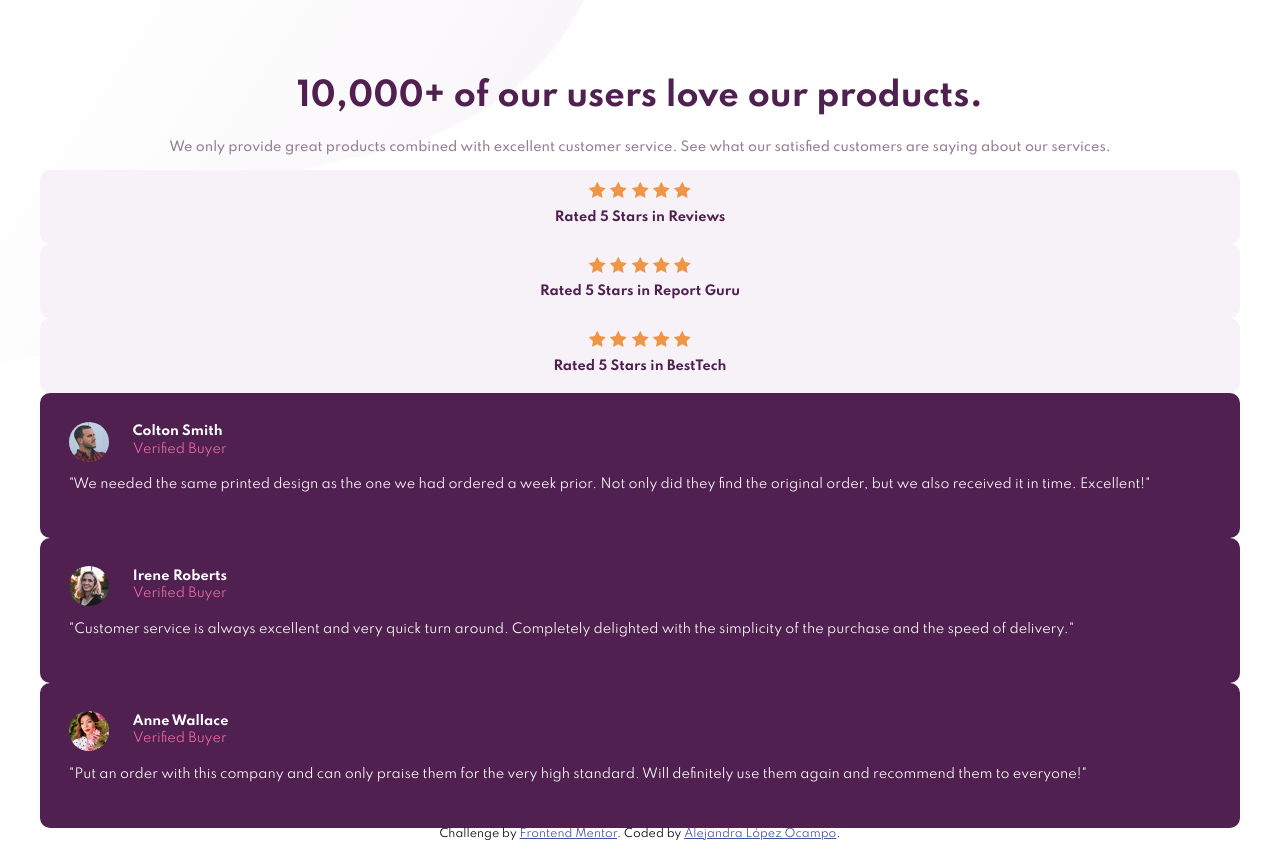
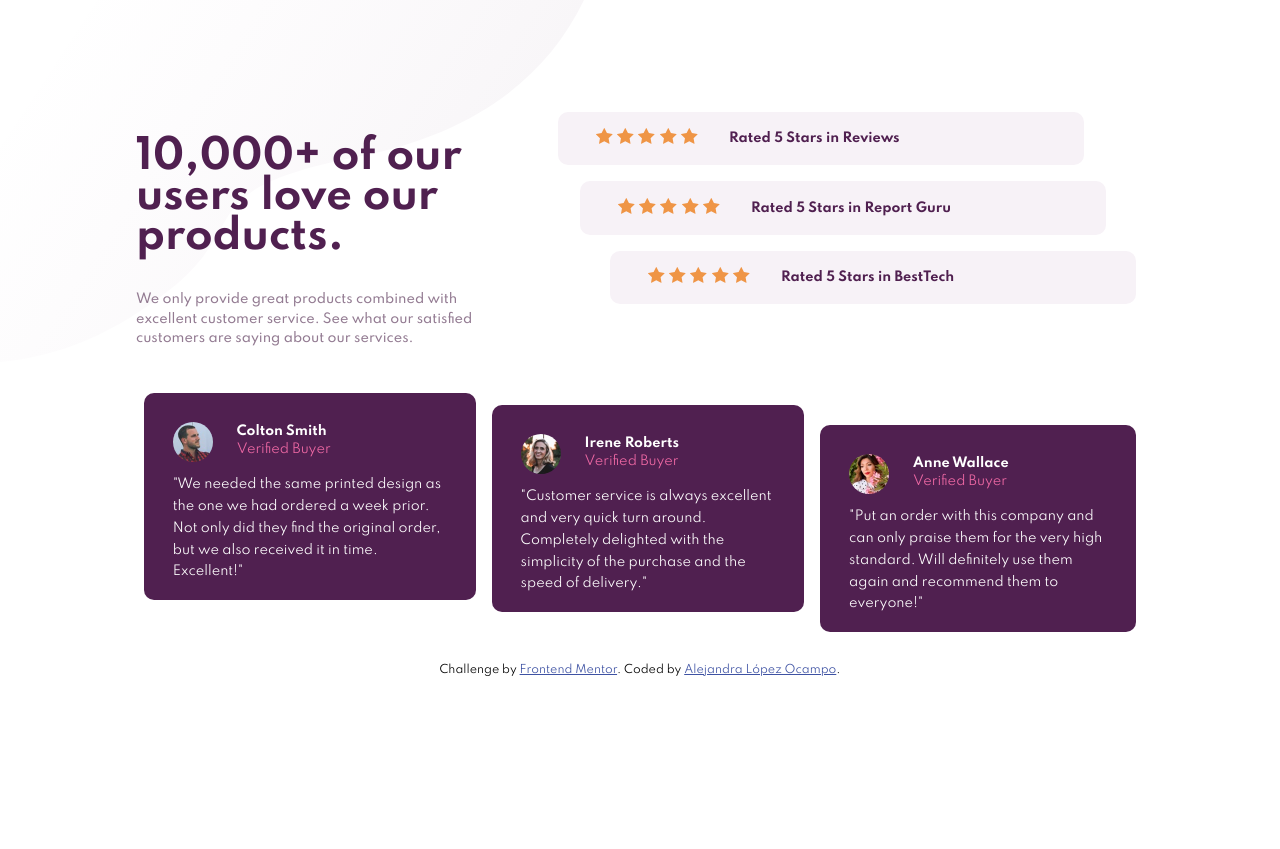
Before and after one commit to hamo225/social-proof-section-master, a plain HTML site: page index.html in a window 1280 px wide. After the commit the page ends 800 px from the top, so only its background shows below. Drawn offline with Linux system fonts and the light colour scheme.

Commit message:
grid and other styles

```diff
--- a/index.html
+++ b/index.html
@@ -28,9 +28,11 @@
   </head>
   <body>
 
-    <h1 class="header">10,000+ of our users love our products.</h1>
+    <section class="header">
+      <h1 class="header-main">10,000+ of our users love our products.</h1>
     <p class="header-text">We only provide great products combined with excellent customer service.
       See what our satisfied customers are saying about our services.</p>
+    </section>
 
     <section class="review-wapper">
       <article class="review-card">
@@ -124,13 +126,15 @@
         </p>
     </article>
     </section>
+    <section class="footer">
+      <div class="attribution">
+        Challenge by
+        <a href="https://www.frontendmentor.io?ref=challenge" target="_blank"
+          >Frontend Mentor</a
+        >. Coded by <a href="#">Alejandra López Ocampo</a>.
 
-    <div class="attribution">
-      Challenge by
-      <a href="https://www.frontendmentor.io?ref=challenge" target="_blank"
-        >Frontend Mentor</a
-      >. Coded by <a href="#">Alejandra López Ocampo</a>.
+      </div>
+    </section>
 
-    </div>
   </body>
 </html>
--- a/styles.css
+++ b/styles.css
@@ -10,13 +10,24 @@ body {
   background-image: url("./images/bg-pattern-top-desktop.svg");
   background-repeat: no-repeat;
 
-  padding: 0 2em;
+  display: grid;
+  grid-template-areas:
+    "header"
+    "review"
+    "feedback"
+    "footer";
+  grid-template-columns: 1fr;
+  row-gap: 1.5em;
 }
 
 .header {
-  margin-top: 2.5em;
+  margin-top: 2em;
+  grid-area: header;
+  text-align: center;
+}
+
+.header-main {
   font-weight: 700;
-  text-align: center;
   color: var(--dark-magenta);
   line-height: 2rem;
 }
@@ -25,19 +36,24 @@ body {
   margin-top: 2em;
   font-weight: 500;
   font-size: 0.8em;
-  text-align: center;
   color: var(--grayish-magenta);
   line-height: 1.2rem;
 }
 
 .review-wapper {
+  grid-area: review;
+  display: flex;
+  flex-direction: column;
 }
 
 .review-card {
   text-align: center;
   padding: 0.8em;
+  margin: 0.5em;
   background-color: var(--light-magenta);
   border-radius: 10px;
+  display: flex;
+  flex-direction: column;
 }
 
 .review-card p {
@@ -46,11 +62,17 @@ body {
   font-weight: 700;
   color: var(--dark-magenta);
 }
+.feedback-wrapper {
+  grid-area: feedback;
+  display: flex;
+  flex-direction: column;
+}
 
 .feedback-card {
   background-color: var(--dark-magenta);
   border-radius: 10px;
   padding: 1.8em;
+  margin: 0.5em;
 }
 
 .feedback-card img {
@@ -85,3 +107,62 @@ body {
   font-weight: 400;
   margin: 0.2em 0;
 }
+
+.footer {
+  grid-area: footer;
+}
+
+@media (min-width: 570px) {
+  body {
+    padding: 5% 10%;
+
+    grid-template-areas:
+      "header review"
+      "feedback feedback"
+      "footer footer";
+  }
+
+  .header {
+    margin-top: 2em;
+    max-width: 350px;
+    text-align: left;
+  }
+  .header-main {
+    font-size: 2.5em;
+    line-height: 1em;
+  }
+
+  .review-stars {
+    margin: 0 25px;
+  }
+  .review-wapper {
+    margin-top: 2em;
+  }
+  .review-card {
+    flex-direction: row;
+    align-items: center;
+    width: 500px;
+  }
+  .review-card:nth-child(2) {
+    margin-left: 30px;
+  }
+  .review-card:nth-child(3) {
+    margin-left: 60px;
+  }
+
+  .feedback-wrapper {
+    flex-direction: row;
+  }
+
+  .feedback-card {
+    height: 150px;
+    font-size: 1em;
+  }
+  .feedback-card:nth-child(2) {
+    margin-top: 20px;
+  }
+
+  .feedback-card:nth-child(3) {
+    margin-top: 40px;
+  }
+}
```
